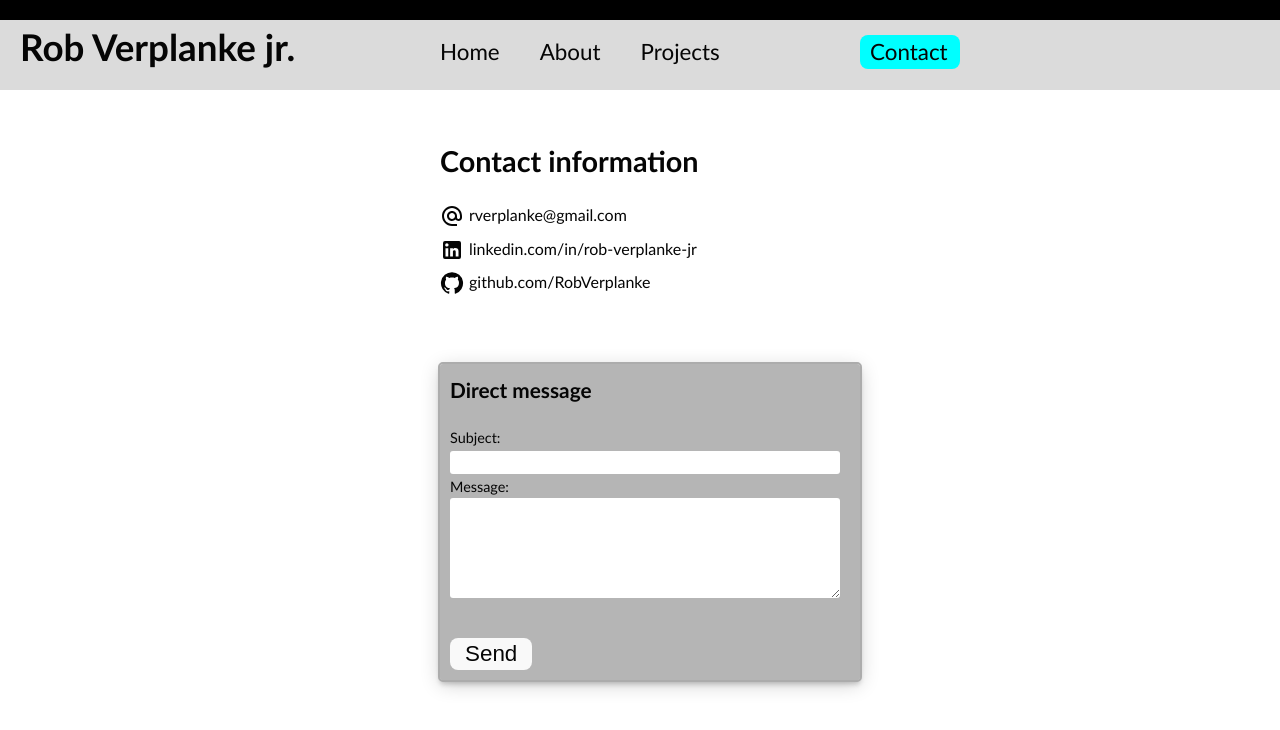
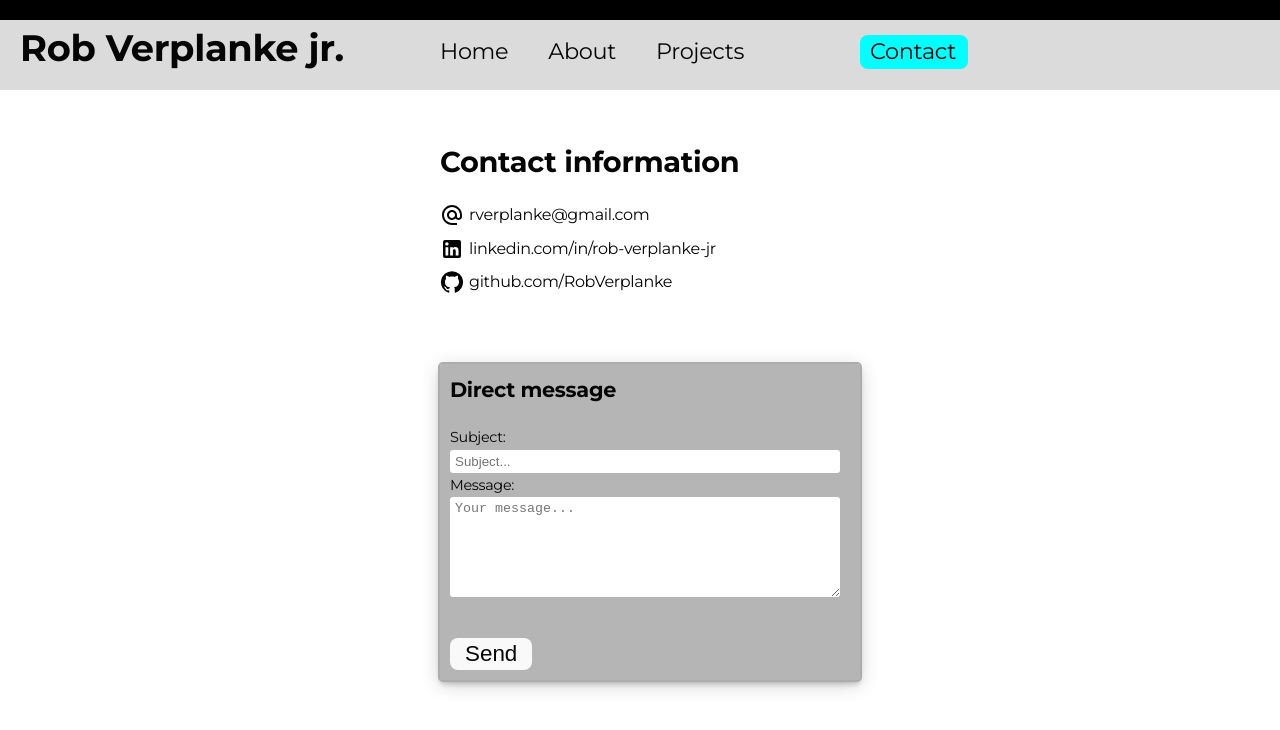
Before and after one commit to RobVerplanke/portfolio, a React (Vite) app: page /contact in a window 1280 px wide. Shown: the top 730 px of the page. Built offline with nearby package versions, Linux system fonts and the light colour scheme.

Commit message:
build: change font, add favicon and placeholders

```diff
--- a/index.html
+++ b/index.html
@@ -2,7 +2,15 @@
 <html lang="en">
   <head>
     <meta charset="UTF-8" />
-    <link rel="icon" type="image/svg+xml" href="/vite.svg" />
+    <link rel="icon" href="/src/assets/icons/favicon-32x32.png" sizes="32x32" />
+    <!-- Font -->
+    <link rel="preconnect" href="https://fonts.googleapis.com" />
+    <link rel="preconnect" href="https://fonts.gstatic.com" crossorigin />
+    <link
+      href="https://fonts.googleapis.com/css2?family=Montserrat:ital,wght@0,100..900;1,100..900&display=swap"
+      rel="stylesheet"
+    />
+    <!--  -->
     <meta name="viewport" content="width=device-width, initial-scale=1.0" />
     <title>Portfolio - Rob Verplanke</title>
   </head>
--- a/src/components/content/ContactPageForm.jsx
+++ b/src/components/content/ContactPageForm.jsx
@@ -49,12 +49,21 @@ export default function ContactForm() {
 
           <label htmlFor="subject">Subject:</label>
           <br />
-          <input type="text" id="subject" name="subject" />
+          <input
+            type="text"
+            id="subject"
+            name="subject"
+            placeholder="Subject..."
+          />
           <br />
 
           <label htmlFor="content">Message:</label>
           <br />
-          <textarea id="content" name="message"></textarea>
+          <textarea
+            id="content"
+            name="message"
+            placeholder="Your message..."
+          ></textarea>
           <br />
           <br />
 
--- a/src/styles/index.css
+++ b/src/styles/index.css
@@ -15,19 +15,21 @@
   --button-bg-color: #00ffff;
   --button-bg-color-hover: #777777;
 
-  font-family: 'Trebuchet MS', 'Lucida Sans Unicode', 'Lucida Grande',
-    'Lucida Sans', Arial, sans-serif;
+  /* Global properties */
+  font-family: 'Montserrat', sans-serif;
   line-height: 1.5;
   font-weight: 400;
+  letter-spacing: -0.02rem;
+  font-optical-sizing: auto;
+  font-style: normal;
+  font-synthesis: none;
+  text-rendering: optimizeLegibility;
+  -webkit-font-smoothing: antialiased;
+  -moz-osx-font-smoothing: grayscale;
 
   color-scheme: light dark;
   color: rgba(255, 255, 255, 0.87);
   background-color: var(--app-background-color);
-
-  font-synthesis: none;
-  text-rendering: optimizeLegibility;
-  -webkit-font-smoothing: antialiased;
-  -moz-osx-font-smoothing: grayscale;
 }
 
 /* Global layout */
```
Also changed, not shown: src/assets/icons/favicon-32x32.png (added).
